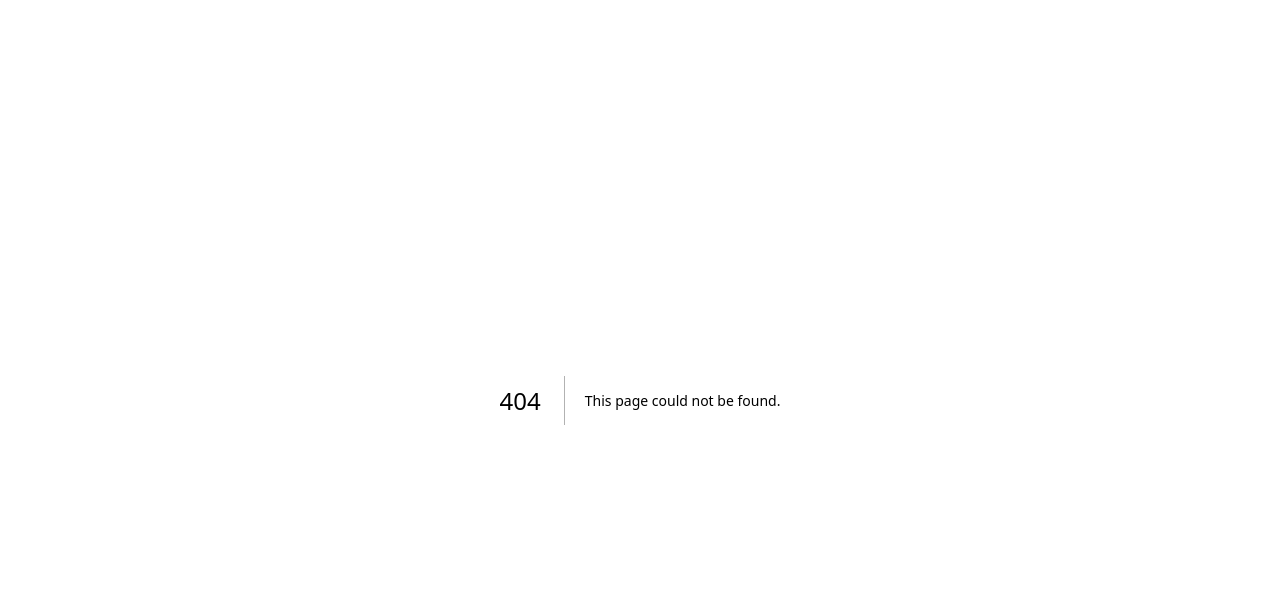
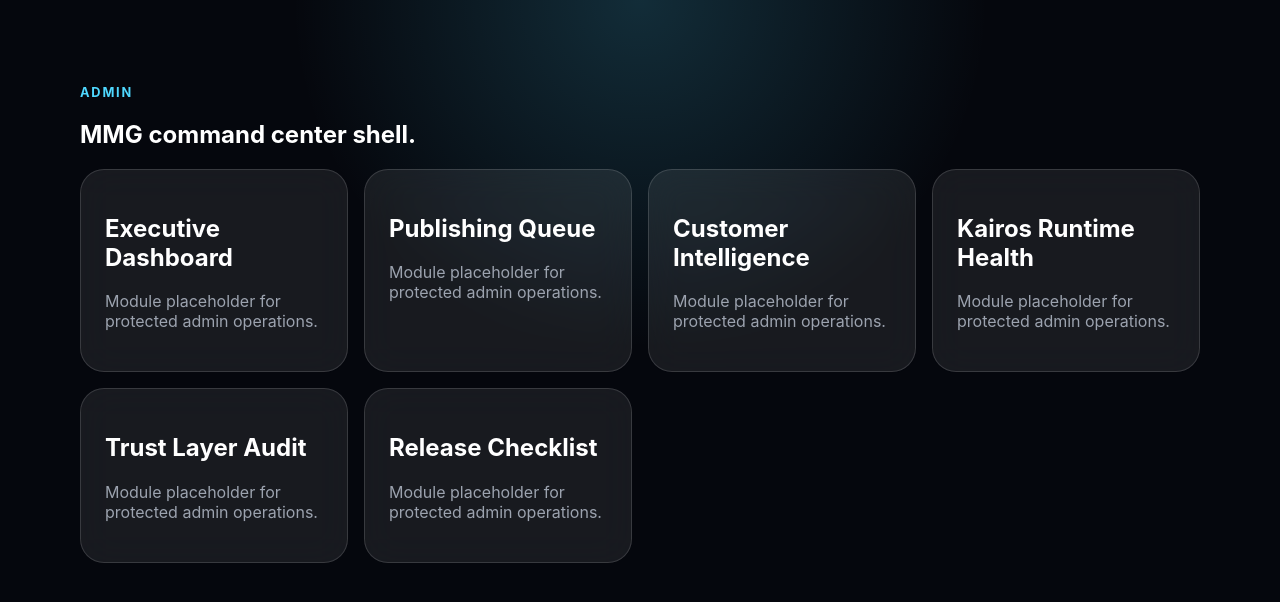
Before and after one commit to infomindsetmediagroup-cloud/MMG-IOS, a Next.js app in the folder apps/mmg-web/: page /admin in a window 1280 px wide. Before the commit this address had no page. Shown: the top 602 px of the page. Built offline with nearby package versions, Linux system fonts and the light colour scheme.

Commit message:
Add admin command center page shell [skip ci]

```diff
--- /dev/null
+++ b/apps/mmg-web/src/app/admin/page.tsx
@@ -0,0 +1,27 @@
+const modules = [
+  'Executive Dashboard',
+  'Publishing Queue',
+  'Customer Intelligence',
+  'Kairos Runtime Health',
+  'Trust Layer Audit',
+  'Release Checklist'
+];
+
+export default function AdminPage() {
+  return (
+    <main>
+      <section className="mmg-shell">
+        <p className="mmg-kicker">Admin</p>
+        <h1>MMG command center shell.</h1>
+        <div className="mmg-card-grid">
+          {modules.map((module) => (
+            <article className="mmg-card" key={module}>
+              <h2>{module}</h2>
+              <p className="mmg-muted">Module placeholder for protected admin operations.</p>
+            </article>
+          ))}
+        </div>
+      </section>
+    </main>
+  );
+}
```
